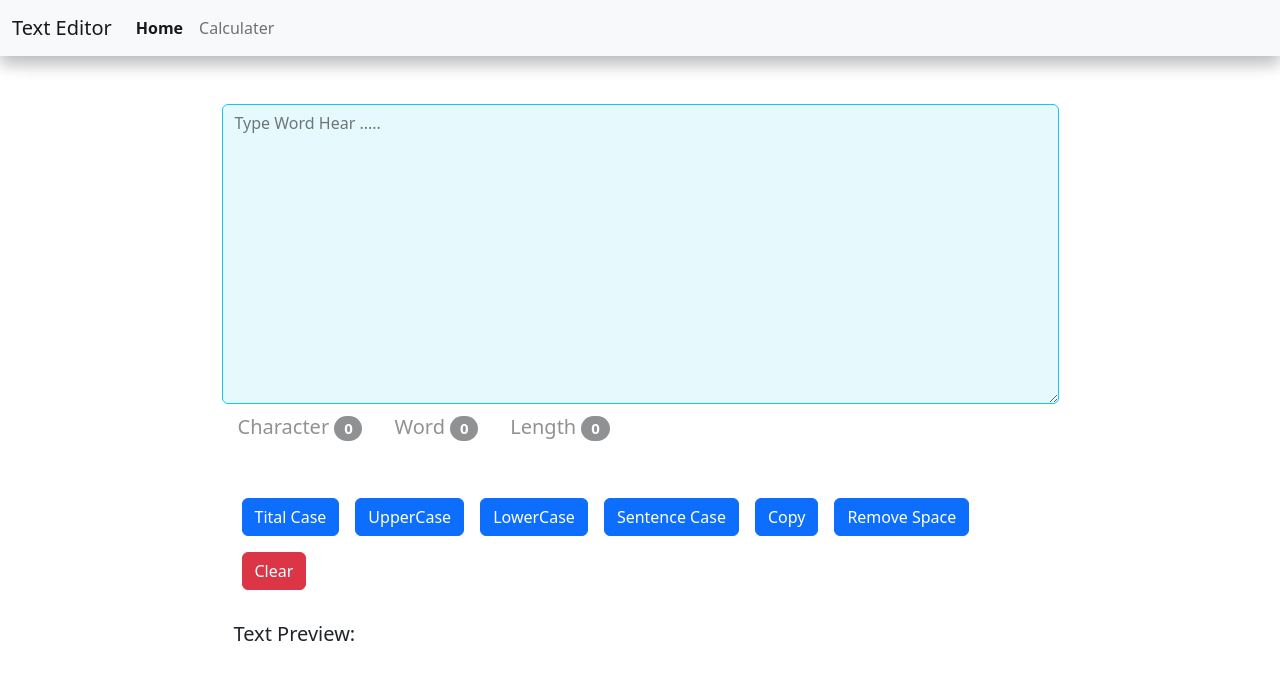
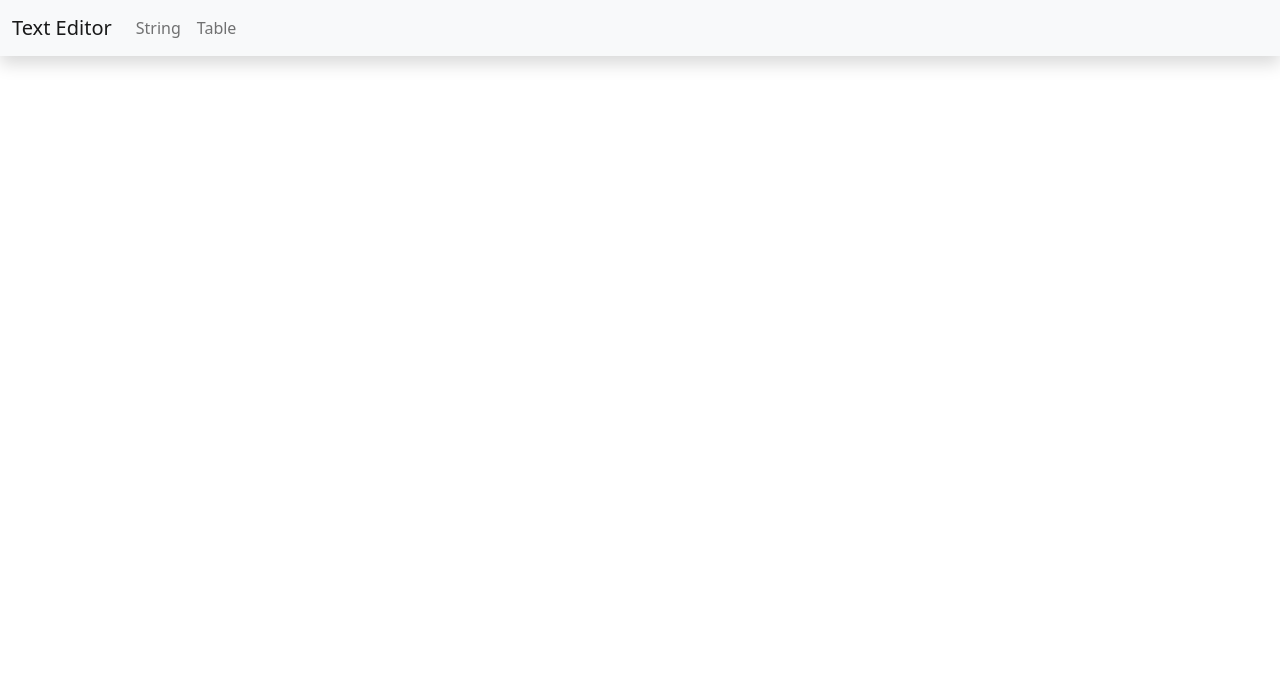
Before and after one commit to HENILCODES/Resume, a React (Create React App) app: page / in a window 1280 px wide. Shown: the top 680 px of the page. Built offline with nearby package versions, Linux system fonts and the light colour scheme.

Commit message:
edit textutil

```diff
--- a/src/App.js
+++ b/src/App.js
@@ -20,13 +20,24 @@ export default function App() {
       </>
     )
   }
+  let Home = ()=>{
+    return(
+      <>
+        <div className="container text-center">
+          <h3>That Website Create For String Editing.</h3>
+          <h4 className="pt-2">You can also Find Multiplication table.</h4>
+        </div>
+      </>
+    )
+  }
   return (
     <>
       <Router>
         <Manu />
-        <div className="my-5 py-1"></div>
+        <div className="my-5 pb-5"></div>
         <Routes>
-          <Route path="/" element={<Text />} />
+          <Route path="/TextEdit" element={<Home />} />
+          <Route path="/String" element={<Text />} />
           <Route path="/Calculater" element={<Calculat />} />
         </Routes>
       </Router>
--- a/src/Manu.js
+++ b/src/Manu.js
@@ -1,24 +1,23 @@
 import React from "react";
-import PropTypes from "prop-types"
 import { Link, NavLink } from "react-router-dom";
 
 export default function Manu(props) {
   return (
     <nav className="navbar navbar-expand-lg bg-light fixed-top shadow">
       <div className="container-fluid ">
-        <Link className="navbar-brand" to="/">
+        <Link className="navbar-brand" to="/TextEdit">
           Text Editor
         </Link>
         <div className="navbar-collapse">
           <ul className="navbar-nav d-flex">
             <li className="nav-item">
-              <NavLink className={props.Home ? "nav-link active fw-bold" : "nav-link"} to="/">
-                Home
+              <NavLink className={props.Home ? "nav-link active fw-bold" : "nav-link"} to="/String">
+                String
               </NavLink>
             </li>
             <li className="nav-item">
               <Link className={props.Calculate ? "nav-link active fw-bold" : "nav-link"} to="/Calculater">
-                Calculater
+              Table
               </Link>
             </li>
           </ul>
@@ -27,7 +26,3 @@ export default function Manu(props) {
     </nav>
   );
 }
-
-Manu.propType ={
-  Home:PropTypes.string
-}
--- a/src/home.js
+++ b/src/home.js
@@ -30,7 +30,7 @@ export default function Textfun() {
     setText(toLower);
   }
 
-  // capitlize
+  // TitleCase
   let TitleCase = ()=>{
     let toSplit= Text.split(/\s+/);
     let strin = toSplit.map((n)=>{
@@ -94,7 +94,7 @@ export default function Textfun() {
           </div>
         </div>
       </div>
-      <div className="d-flex flex-wrap container">
+      <div className="d-flex flex-wrap container-sm">
         <div className="m-2">
           <button type="button gap-3" className="btn btn-primary" onClick={TitleCase}>
             Tital Case
```
